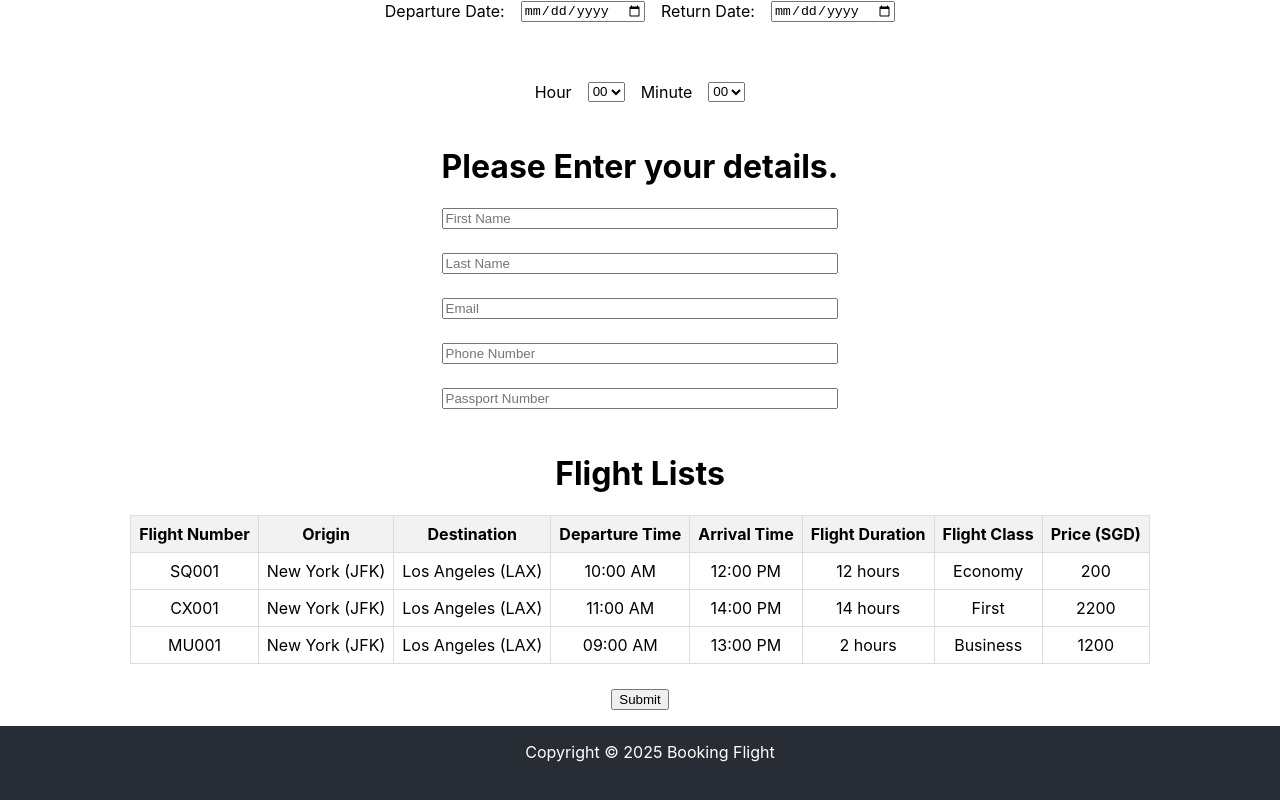
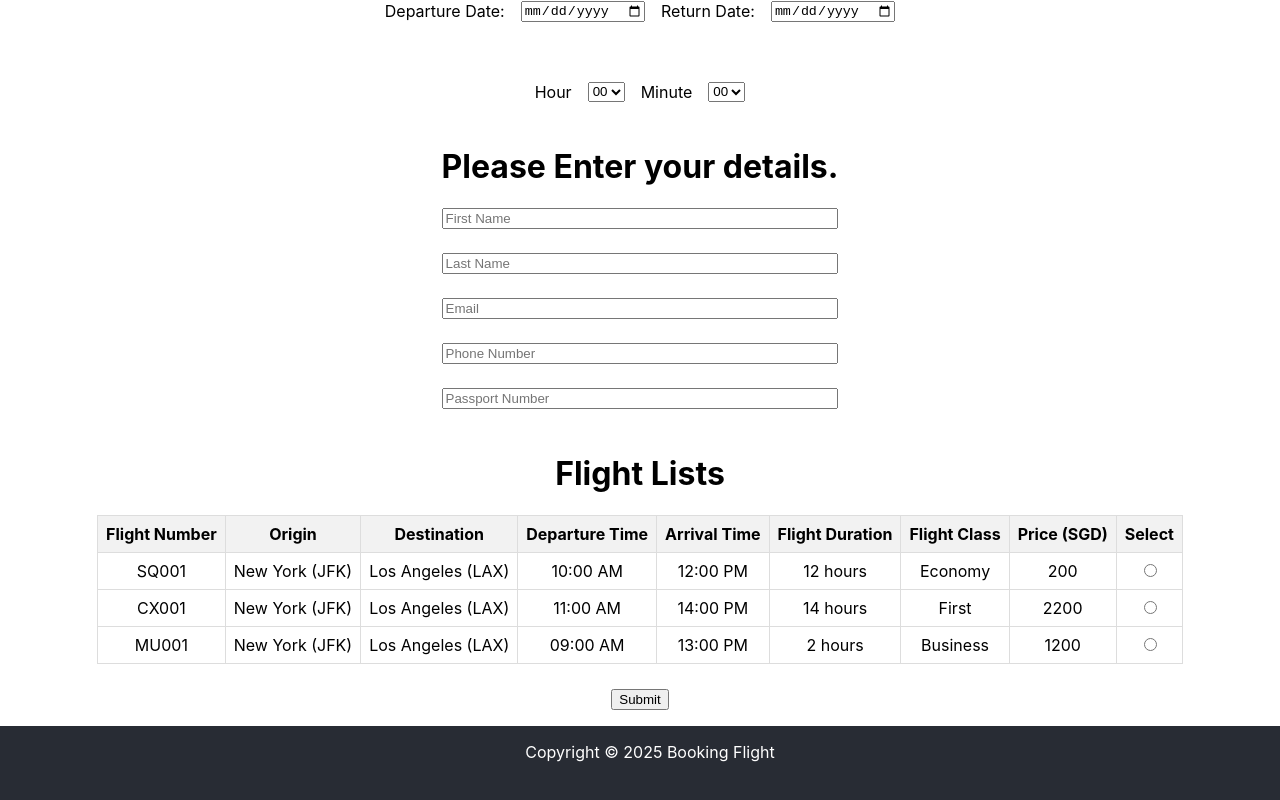
Before and after one commit to Yeesbae/ReactJS, a React (Create React App) app in the folder booking-flight-app/: page / in a window 1280 px wide. Shown: the part 392-1192 px from the top of the page. Built offline with nearby package versions, Linux system fonts and the light colour scheme.

Commit message:
feat: able to select flight from flight list

```diff
--- a/booking-flight-app/src/pages/booking.css
+++ b/booking-flight-app/src/pages/booking.css
@@ -70,3 +70,7 @@
     border: 1px solid #ddd;
     padding: 8px;
 }
+
+#result {
+
+}
--- a/booking-flight-app/src/pages/booking.tsx
+++ b/booking-flight-app/src/pages/booking.tsx
@@ -18,6 +18,7 @@ export function Booking() {
         returnDate: "",
         hour: "",
         minute: "",
+        selectedFlightID: "",
     });
 
     const handleChange = (e: React.ChangeEvent<HTMLInputElement | HTMLSelectElement>) => {
@@ -30,7 +31,8 @@ export function Booking() {
         console.log(formData);
         toast.success("Flight booked successfully! \n Name: " + formData.firstName + " " + formData.lastName
             + "\n Flying to " + formData.destination + " from " + formData.origin
-            + "\n Departure date & time: " + formData.departureDate + " " + formData.hour + " : " + formData.minute,
+            + "\n Departure date & time: " + formData.departureDate + " " + formData.hour + " : " + formData.minute
+            + "\n Flight Number: " + formData.selectedFlightID,
             {
             position: "top-center",
             autoClose: 3000,
@@ -136,6 +138,7 @@ export function Booking() {
                             <th>Flight Duration</th>
                             <th>Flight Class</th>
                             <th>Price (SGD)</th>
+                            <th>Select</th>
                         </tr>
                         {flights.map((flight) => (
                             <tr key={flight.id}>
@@ -147,6 +150,7 @@ export function Booking() {
                                 <td>{flight.flightDuration}</td>
                                 <td>{flight.flightClass}</td>
                                 <td>{flight.price}</td>
+                                <td><input type='radio' name="selectedFlightID" value={flight.id} checked={formData.selectedFlightID === flight.id} onChange={handleChange}></input></td>
                             </tr>
                         ))}
                     </table>
@@ -155,6 +159,9 @@ export function Booking() {
                     <button type="submit">Submit</button>
                 </div>
             </form>
+            <div id="result">
+
+            </div>
             <ToastContainer />
         </div>
     )
```
